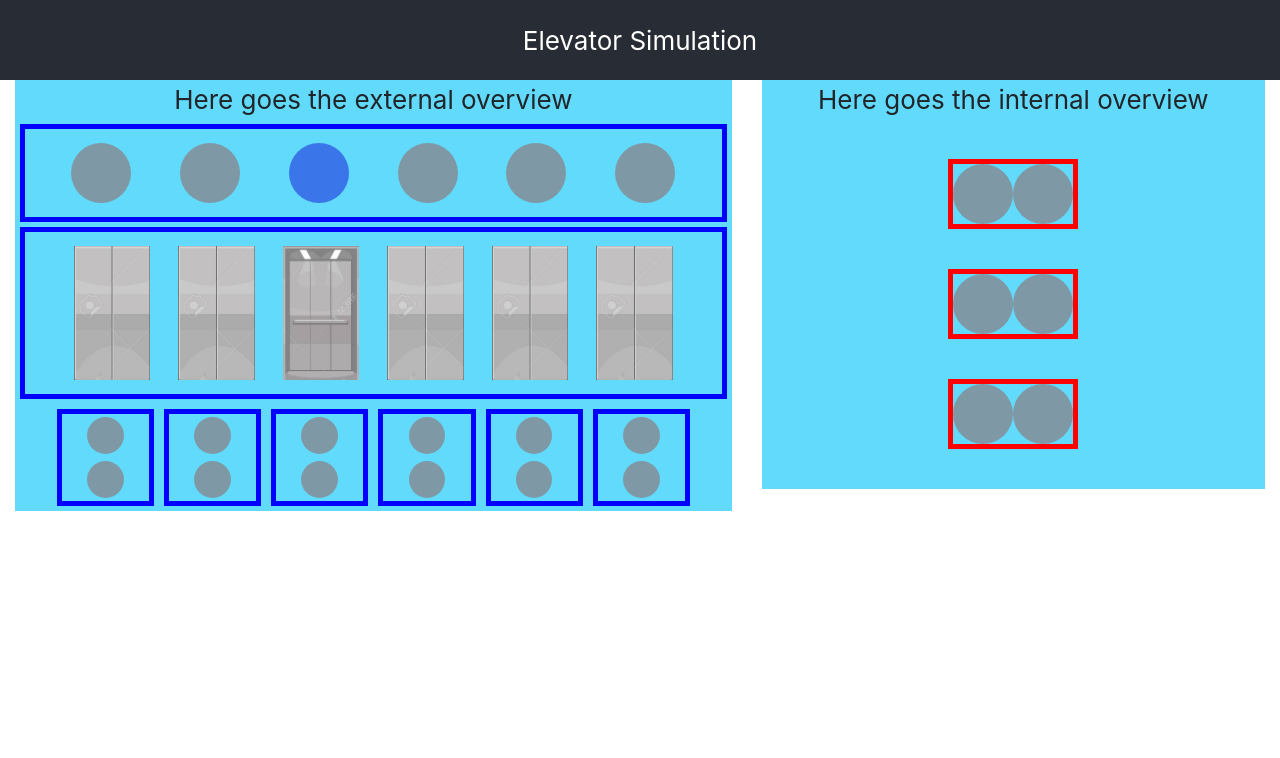
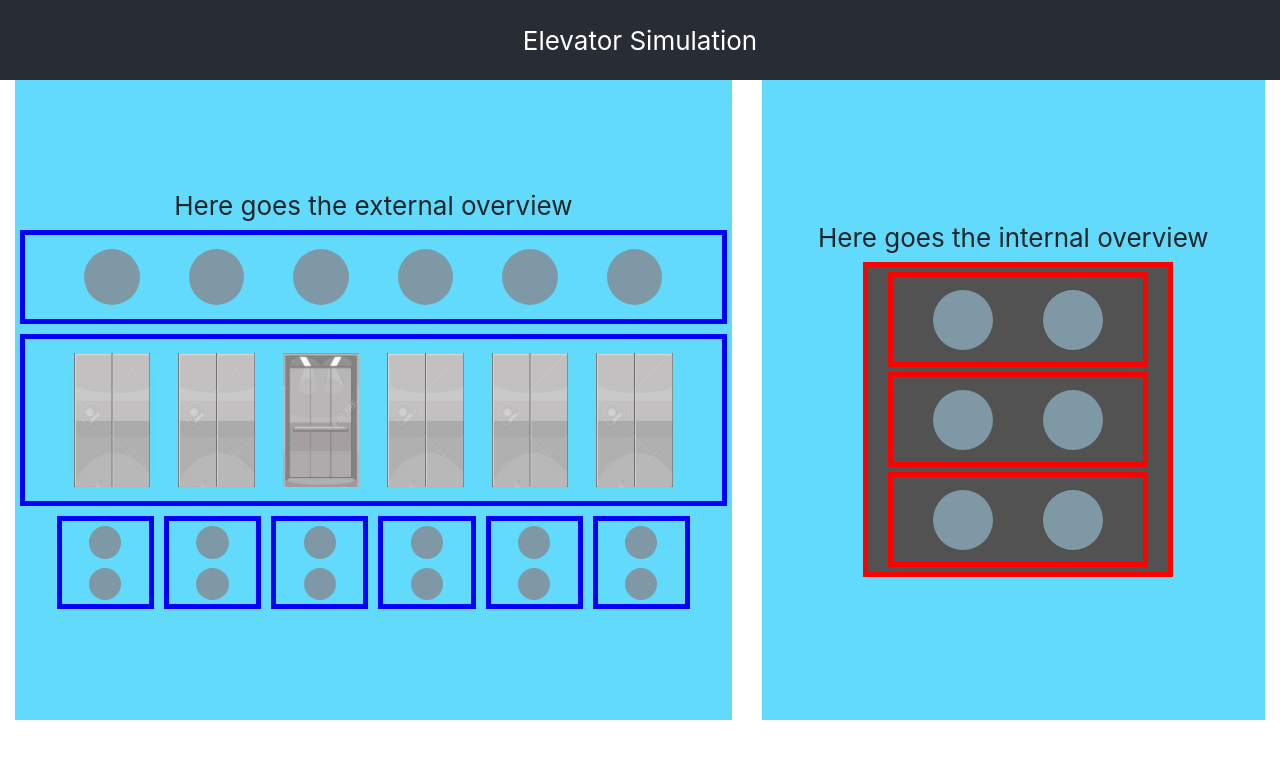
Before and after one commit to fmonze/ElevatorSimulation, a React (Create React App) app: page / in a window 1280 px wide. Shown: the top 758 px of the page. Built offline with nearby package versions, Linux system fonts and the light colour scheme.

Commit message:
style and more highlight functions

```diff
--- a/src/App.css
+++ b/src/App.css
@@ -20,6 +20,7 @@
   justify-content: center;
   font-size: calc(10px + 2vmin);
   text-align: center;
+  min-height: 80vh;
 }
 
 .Elevator-img {
@@ -31,24 +32,39 @@
 }
 
 .Floor-Button {
-  padding: 2%;
+  padding-top: 2%;
+  padding-bottom: 2%;
   padding-left: 3.5%;
   padding-right: 3.5%;
   position: relative;
+  max-width: 15%;
+  max-height: 15%;
+}
+
+.Highlighted-Floor-Button {
+  padding-top: 2%;
+  padding-bottom: 2%;
+  padding-left: 3.5%;
+  padding-right: 3.5%;
+  position: relative;
+  margin-left: -15%;
+  opacity: 0;
+  max-width: 15%;
+  max-height: 15%;
 }
 
 .Down-Button {
   padding: 4%;
-  max-width: 50%;
-  max-height: 50%;
+  max-width: 45%;
+  max-height: 45%;
   position: relative;
 
 }
 
 .Up-Button {
   padding: 4%;
-  max-width: 50%;
-  max-height: 50%;
+  max-width: 45%;
+  max-height: 45%;
   position: relative;
   top: 0;
   left: 0;
@@ -56,22 +72,36 @@
 
 .Highlighted-Up-Button {
   padding: 4%;
-  max-width: 50%;
-  max-height: 50%;
+  max-width: 45%;
+  max-height: 45%;
   opacity: 0;
   position: relative;
-  margin-left: -50%;
+  margin-left: -45%;
   top: 0;
   left: 0;
 }
 
 .Highlighted-Down-Button {
   padding: 4%;
-  max-width: 50%;
-  max-height: 50%;
+  max-width: 45%;
+  max-height: 45%;
   opacity: 0;
   position: relative;
-  margin-left: -50%;
+  margin-left: -45%;
   top: 0;
   left: 0;
 }
+
+.Panel-Button {
+  position: relative;
+  display: flex;
+  align-items: center;
+  justify-content: center;
+  max-width: 80%;
+  max-height: 80%;
+  padding-top: 5%;
+  padding-bottom: 5%;
+  padding-left: 10%;
+  padding-right: 10%;
+
+}
--- a/src/ElevatorLocation.js
+++ b/src/ElevatorLocation.js
@@ -8,15 +8,31 @@ const divStyle = {
 };
 
 class ElevatorLocation extends Component {
+
+    constructor(props) {
+        super(props);
+        this.toggle = false;
+    }
+    handleClick = (e) => {
+        this.toggle = !this.toggle; // in realtà si spegne solo quando è stata servita la chiamata, perché una volta acceso, resta acceso
+        e.target.style.opacity = (this.toggle ? 1 : 0)/2; // todo: c'è un modo più elegnate con set() ?
+    }
+
     render() {
         return (
             <header style={divStyle}>
-                <img src={floor} className="Floor-Button" />
-                <img src={floor} className="Floor-Button" />
-                <img src={currentFloor} className="Floor-Button" />
-                <img src={floor} className="Floor-Button" />
-                <img src={floor} className="Floor-Button" />
-                <img src={floor} className="Floor-Button" />
+                <img id="10" src={floor} className="Floor-Button" />
+                <img id="11" ref="highlighted1" src={currentFloor} className="Highlighted-Floor-Button" onClick={this.handleClick.bind(this)}/>
+                <img id="20" src={floor} className="Floor-Button" />
+                <img id="22" ref="highlighted2" src={currentFloor} className="Highlighted-Floor-Button" onClick={this.handleClick.bind(this)}/>
+                <img id="30" src={floor} className="Floor-Button" />
+                <img id="31" ref="highlighted3" src={currentFloor} className="Highlighted-Floor-Button" onClick={this.handleClick.bind(this)}/>
+                <img id="40" src={floor} className="Floor-Button" />
+                <img id="41" ref="highlighted4" src={currentFloor} className="Highlighted-Floor-Button" onClick={this.handleClick.bind(this)}/>
+                <img id="50" src={floor} className="Floor-Button" />
+                <img id="51" ref="highlighted5" src={currentFloor} className="Highlighted-Floor-Button" onClick={this.handleClick.bind(this)}/>
+                <img id="60" src={floor} className="Floor-Button" />
+                <img id="61" ref="highlighted6" src={currentFloor} className="Highlighted-Floor-Button" onClick={this.handleClick.bind(this)}/>
             </header>
         );
     }
--- a/src/Extern.js
+++ b/src/Extern.js
@@ -6,7 +6,7 @@ import ElevatorCommands from './ElevatorCommands';
 class Extern extends Component {
     render() {
         return (
-            <header className="App-Body"r>
+            <header className="App-body"r>
                 Here goes the external overview
                 <ElevatorLocation/>
                 <ElevatorAnimation/>
--- a/src/InternPanel.js
+++ b/src/InternPanel.js
@@ -2,26 +2,39 @@ import React, {Component} from 'react';
 import floor from "./floor_button.svg";
 
 const rowStyle = {
-    margin: '40px',
-    border: '5px solid red'
+    margin: '5px',
+    border: '5px solid red',
+    position: 'relative',
+    maxWidth: "100%",
+    display: 'flex',
+    alignItems: 'center',
+    justifyContent: 'center'
+};
+
+const containerStyle = {
+    margin: '5px',
+    border: '5px solid red',
+    position: 'relative',
+    minWidth: "300px", // todo: manually come si fa a farlo automatico? 100% che dovrebbe essere la width del parent non funziona
+    backgroundColor: '#525252',
 };
 
 class InternPanel extends Component {
     render() {
         return (
             <header>
-                <div className="container-fluid">
+                <div className="container-fluid" style={containerStyle}>
                     <div className="row" style={rowStyle}>
-                        <img src={floor} className="Intern-Button" />
-                        <img src={floor} className="Intern-Button" />
+                        <img src={floor} className="Panel-Button" />
+                        <img src={floor} className="Panel-Button" />
                     </div>
                     <div className="row" style={rowStyle}>
-                        <img src={floor} className="Intern-Button" />
-                        <img src={floor} className="Intern-Button" />
+                        <img src={floor} className="Panel-Button" />
+                        <img src={floor} className="Panel-Button" />
                     </div>
                     <div className="row" style={rowStyle}>
-                        <img src={floor} className="Intern-Button" />
-                        <img src={floor} className="Intern-Button" />
+                        <img src={floor} className="Panel-Button" />
+                        <img src={floor} className="Panel-Button" />
                     </div>
                 </div>
             </header>
```
